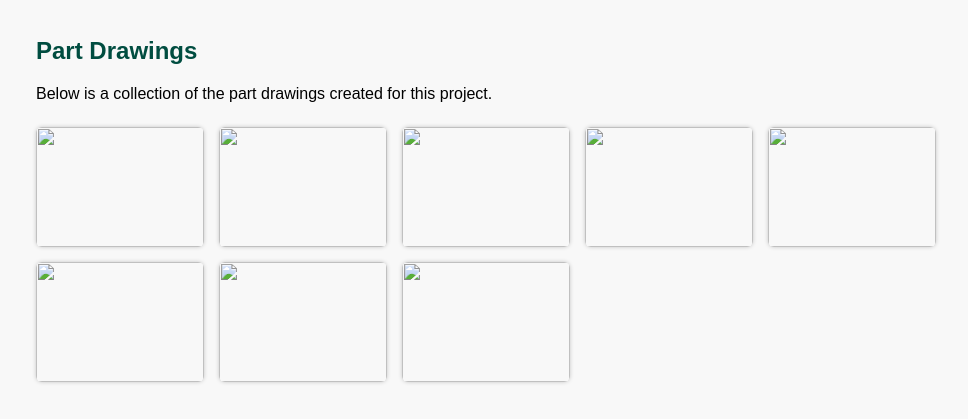
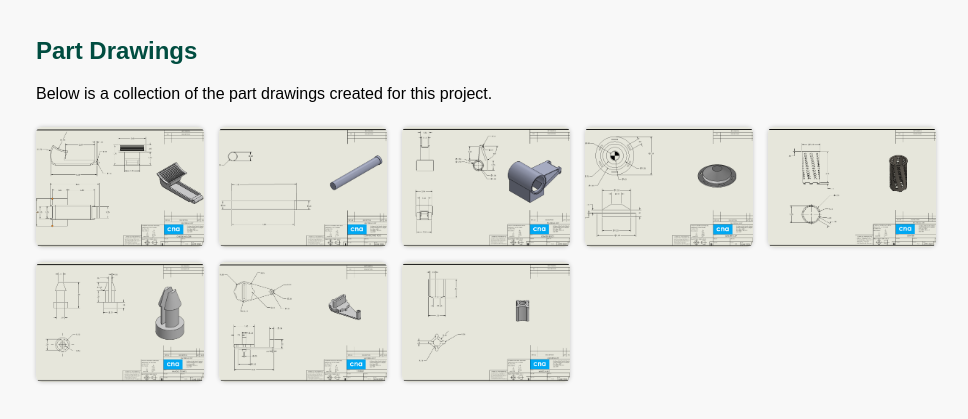
Before and after one commit to kayazay/kayazay.github.io, a plain HTML site: page 1_cheesegrater/index.html in a window 1280 px wide. Shown: the part 860-1279 px from the top of the page, without its empty margins (154-1122 px from the left). Drawn offline with Linux system fonts and the light colour scheme.

Commit message:
Update index.html

```diff
--- a/1_cheesegrater/index.html
+++ b/1_cheesegrater/index.html
@@ -77,14 +77,14 @@
 
     <div class="grid">
         <!-- Add each thumbnail here -->
-        <img src="images/1_cheese_holder.jpg">
-        <img src="images/2_connecting_rod.jpg">
-        <img src="images/3_grater_body.jpg">
-        <img src="images/4_grater_cap">
-        <img src="images/5_grater.jpg">
-        <img src="images/6_handle_dowel.jpg">
-        <img src="images/7_handle.jpg">
-        <img src="images/8_wheel_axle.jpg">
+        <img src="images/1_cheese_holder.png">
+        <img src="images/2_connecting_rod.png">
+        <img src="images/3_grater_body.png">
+        <img src="images/4_grater_cap.png">
+        <img src="images/5_grater.png">
+        <img src="images/6_handle_dowel.png">
+        <img src="images/7_handle.png">
+        <img src="images/8_wheel_axle.png">
     </div>
 </div>
 
```
